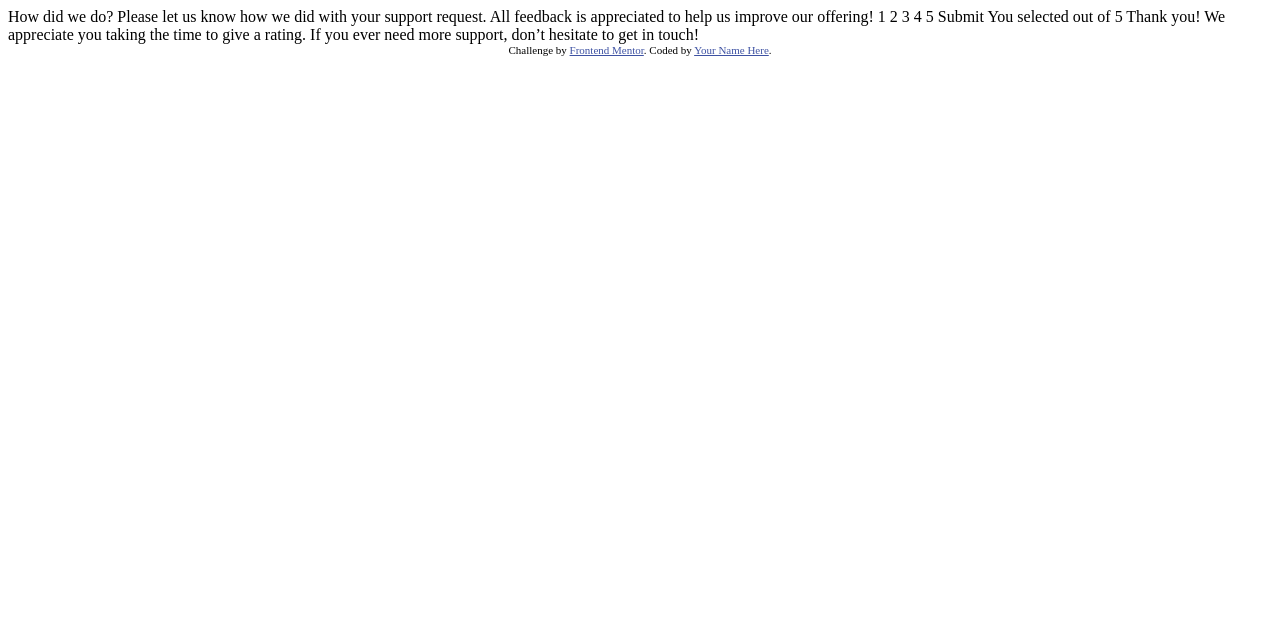
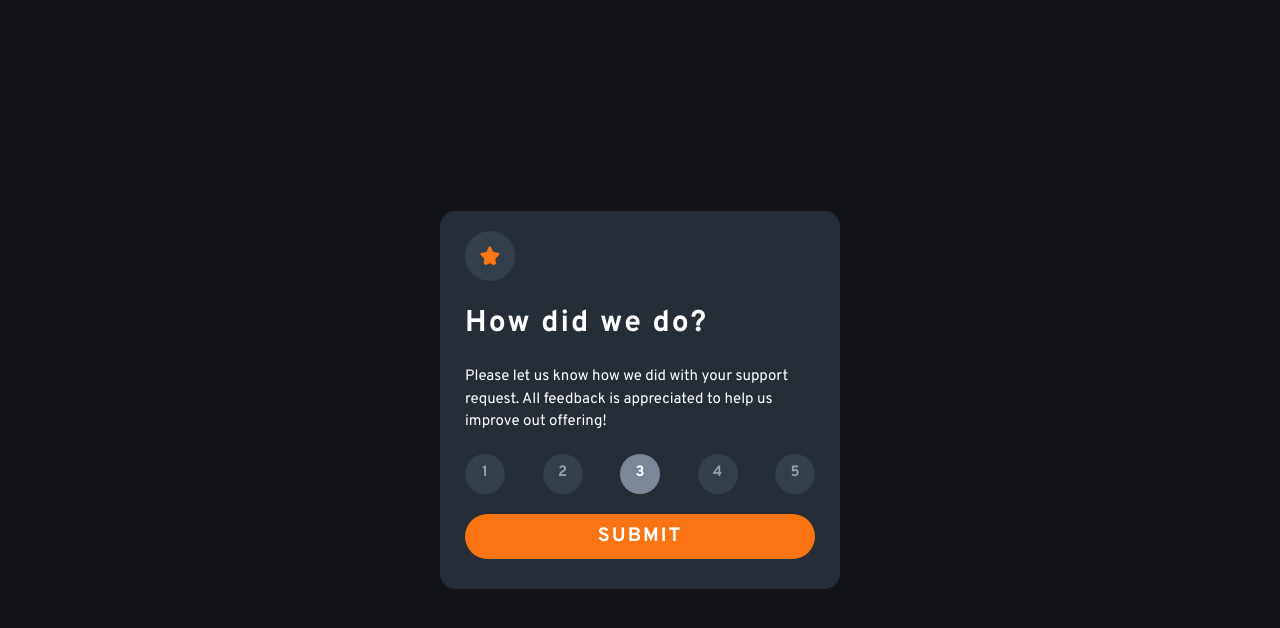
Before and after one commit to raihannoorhasan/interactive-rating-component-main, a plain HTML site: page index.html in a window 1280 px wide. Drawn offline with Linux system fonts and the light colour scheme.

Commit message:
rating state design done

```diff
--- a/index.html
+++ b/index.html
@@ -1,49 +1,59 @@
 <!DOCTYPE html>
 <html lang="en">
   <head>
-  <meta charset="UTF-8">
-  <meta name="viewport" content="width=device-width, initial-scale=1.0"> <!-- displays site properly based on user's device -->
-
-  <link rel="icon" type="image/png" sizes="32x32" href="./images/favicon-32x32.png">
-
     <title>Frontend Mentor | Interactive rating component</title>
-
-  <!-- Feel free to remove these styles or customise in your own stylesheet 👍 -->
-  <style>
-    .attribution { font-size: 11px; text-align: center; }
-    .attribution a { color: hsl(228, 45%, 44%); }
-  </style>
+    <meta charset="UTF-8" />
+    <meta name="viewport" content="width=device-width, initial-scale=1.0" />
+    <!-- displays site properly based on user's device -->
+    <link
+      rel="icon"
+      type="image/png"
+      sizes="32x32"
+      href="./images/favicon-32x32.png"
+    />
+    <link rel="stylesheet" href="styles.css" />
   </head>
   <body>
-
     <!-- Rating state start -->
 
-  How did we do?
+    <section class="rating">
+      <div class="rating-icon-container">
+        <img src="./images/icon-star.svg" alt="" class="rating-icon" />
+      </div>
 
-  Please let us know how we did with your support request. All feedback is appreciated
-  to help us improve our offering!
+      <h2 class="heading">How did we do?</h2>
+      <p>
+        Please let us know how we did with your support request. All feedback is
+        appreciated to help us improve out offering!
+      </p>
 
-  1 2 3 4 5
+      <div class="rating-rates">
+        <div class="rating-rate">1</div>
+        <div class="rating-rate">2</div>
+        <div class="rating-rate active">3</div>
+        <div class="rating-rate">4</div>
+        <div class="rating-rate">5</div>
+      </div>
 
-  Submit
+      <button class="submit-btn">Submit</button>
+    </section>
 
     <!-- Rating state end -->
 
     <!-- Thank you state start -->
 
-  You selected <!-- Add rating here --> out of 5
-
-  Thank you!
-
-  We appreciate you taking the time to give a rating. If you ever need more support,
-  don’t hesitate to get in touch!
+    <!-- You selected -->
+    <!-- Add rating here -->
+    <!-- out of 5 Thank you! We appreciate you taking the time to give a rating. If
+    you ever need more support, don’t hesitate to get in touch! -->
 
     <!-- Thank you state end -->
 
-
-  <div class="attribution">
-    Challenge by <a href="https://www.frontendmentor.io?ref=challenge" target="_blank">Frontend Mentor</a>.
-    Coded by <a href="#">Your Name Here</a>.
-  </div>
+    <!-- <div class="attribution">
+      Challenge by
+      <a href="https://www.frontendmentor.io?ref=challenge" target="_blank"
+        >Frontend Mentor</a
+      >. Coded by <a href="#">Your Name Here</a>.
+    </div> -->
   </body>
 </html>
--- /dev/null
+++ b/styles.css
@@ -0,0 +1,188 @@
+@import url("https://fonts.googleapis.com/css2?family=Overpass:wght@400;700&display=swap");
+
+/* CSS RESET */
+/*
+  1. Use a more-intuitive box-sizing model.
+*/
+*,
+*::before,
+*::after {
+  box-sizing: border-box;
+}
+/*
+    2. Remove default margin
+  */
+* {
+  margin: 0;
+}
+/*
+    3. Allow percentage-based heights in the application
+  */
+html,
+body {
+  height: 100%;
+}
+/*
+    Typographic tweaks!
+    4. Add accessible line-height
+    5. Improve text rendering
+  */
+body {
+  line-height: 1.5;
+  -webkit-font-smoothing: antialiased;
+}
+/*
+    6. Improve media defaults
+  */
+img,
+picture,
+video,
+canvas,
+svg {
+  display: block;
+  max-width: 100%;
+}
+/*
+    7. Remove built-in form typography styles
+  */
+input,
+button,
+textarea,
+select {
+  font: inherit;
+}
+/*
+    8. Avoid text overflows
+  */
+p,
+h1,
+h2,
+h3,
+h4,
+h5,
+h6 {
+  overflow-wrap: break-word;
+}
+/*
+    9. Create a root stacking context
+  */
+#root,
+#__next {
+  isolation: isolate;
+}
+
+:root {
+  /* Colors */
+  --primary-orange: hsl(25, 97%, 53%);
+  --white: hsl(0, 0%, 100%);
+  --light-grey: hsl(217, 12%, 63%);
+  --medium-grey: hsl(216, 12%, 54%);
+  --dark-blue: hsl(213, 19%, 18%);
+  --light-blu-clr: hsl(213, 19%, 25%);
+  --deep-dark-blue: hsl(216, 12%, 8%);
+
+  /* font-size */
+  --base-fs: 15px;
+  --fs-mobile: calc(var(--base-fs) * 1.7);
+  --fs-desktop: calc(var(--base-fs) * 2);
+
+  --sizer-base: 10px;
+  --sizer-1: calc(var(--sizer-base) * 2);
+  --sizer-2: calc(var(--sizer-base) * 2.5);
+  --sizer-3: calc(var(--sizer-base) * 3);
+}
+
+body {
+  font-family: "Overpass", sans-serif;
+  font-size: var(--base-fs);
+  display: flex;
+  justify-content: center;
+  align-items: center;
+  background-color: var(--deep-dark-blue);
+  color: var(--white);
+}
+
+.rating {
+  width: 90%;
+  max-width: 400px;
+  background-color: var(--dark-blue);
+  border-radius: 1em;
+  padding: var(--sizer-1) var(--sizer-2);
+  padding-bottom: var(--sizer-3);
+}
+
+.rating-icon-container {
+  display: flex;
+  gap: 0.5rem;
+  flex-wrap: wrap;
+}
+
+.rating-icon {
+  width: 50px;
+  height: 50px;
+  background-color: var(--light-blu-clr);
+  color: var(--primary-orange);
+  padding: calc(var(--sizer-base) * 1.5);
+  border-radius: 50%;
+}
+
+.heading {
+  font-size: var(--fs-mobile);
+  font-weight: 700;
+  padding: var(--sizer-1) 0;
+  letter-spacing: 2px;
+}
+
+.rating-rates {
+  display: flex;
+  justify-content: space-between;
+  padding: var(--sizer-1) 0;
+}
+.rating-rate {
+  display: grid;
+  place-content: center;
+  width: 40px;
+  height: 40px;
+  padding: 1rem;
+  color: var(--light-grey);
+  background-color: var(--light-blu-clr);
+  border-radius: 50%;
+  font-weight: 700;
+  transition: 300ms ease-in-out;
+}
+
+.rating-rate.active {
+  background-color: var(--medium-grey);
+  color: var(--white);
+}
+
+.rating-rate:hover {
+  background-color: var(--white);
+  color: var(--primary-orange);
+  cursor: pointer;
+}
+
+.submit-btn {
+  width: 100%;
+  background-color: var(--primary-orange);
+  border: none;
+  border-radius: 99px;
+  padding: 0.5rem 0;
+  color: var(--white);
+  text-transform: uppercase;
+  letter-spacing: 2px;
+  font-size: calc(var(--base-fs) * 1.3);
+  font-weight: 700;
+  cursor: pointer;
+  transition: 300ms ease-in-out;
+}
+.submit-btn:hover {
+  background-color: var(--white);
+  color: var(--primary-orange);
+}
+
+@media screen and (min-width: 375px) {
+  .heading {
+    font-size: var(--fs-desktop);
+  }
+}
```
Lines whose indentation alone changed are shown as unchanged.
